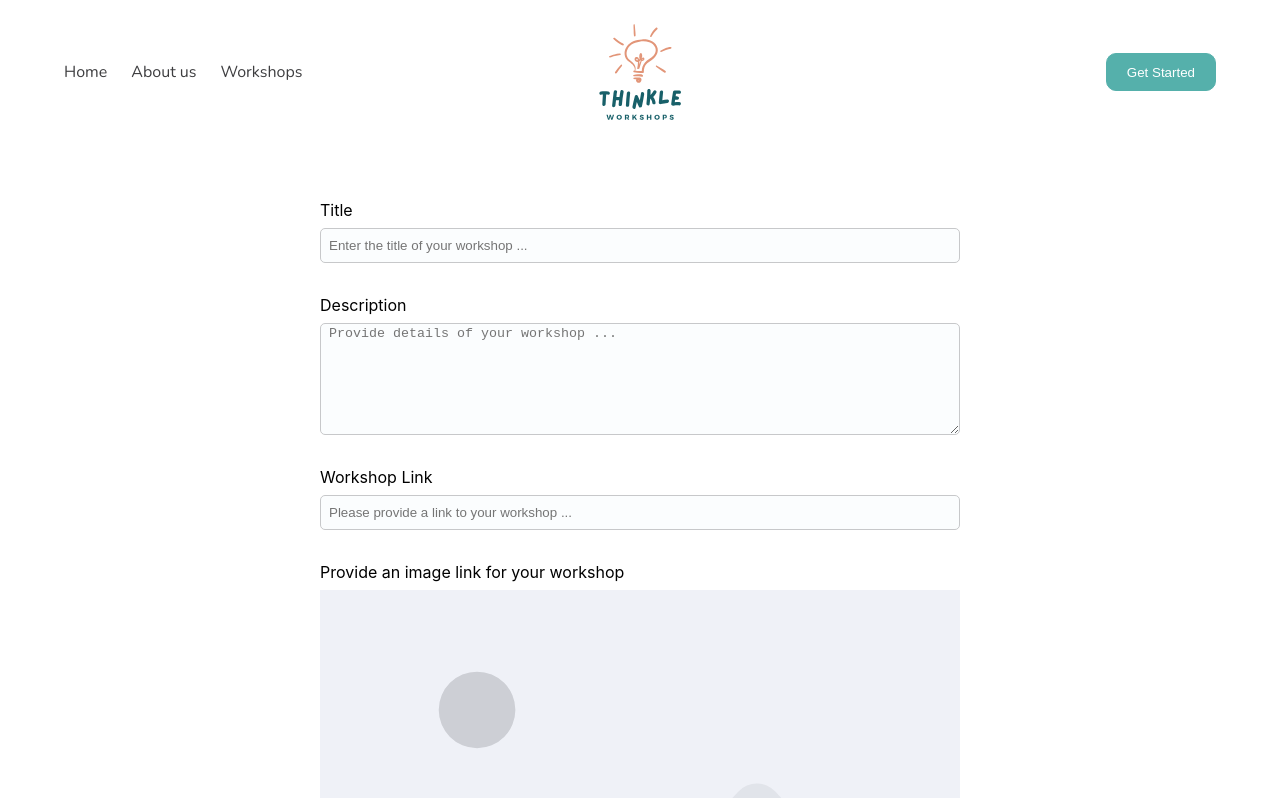
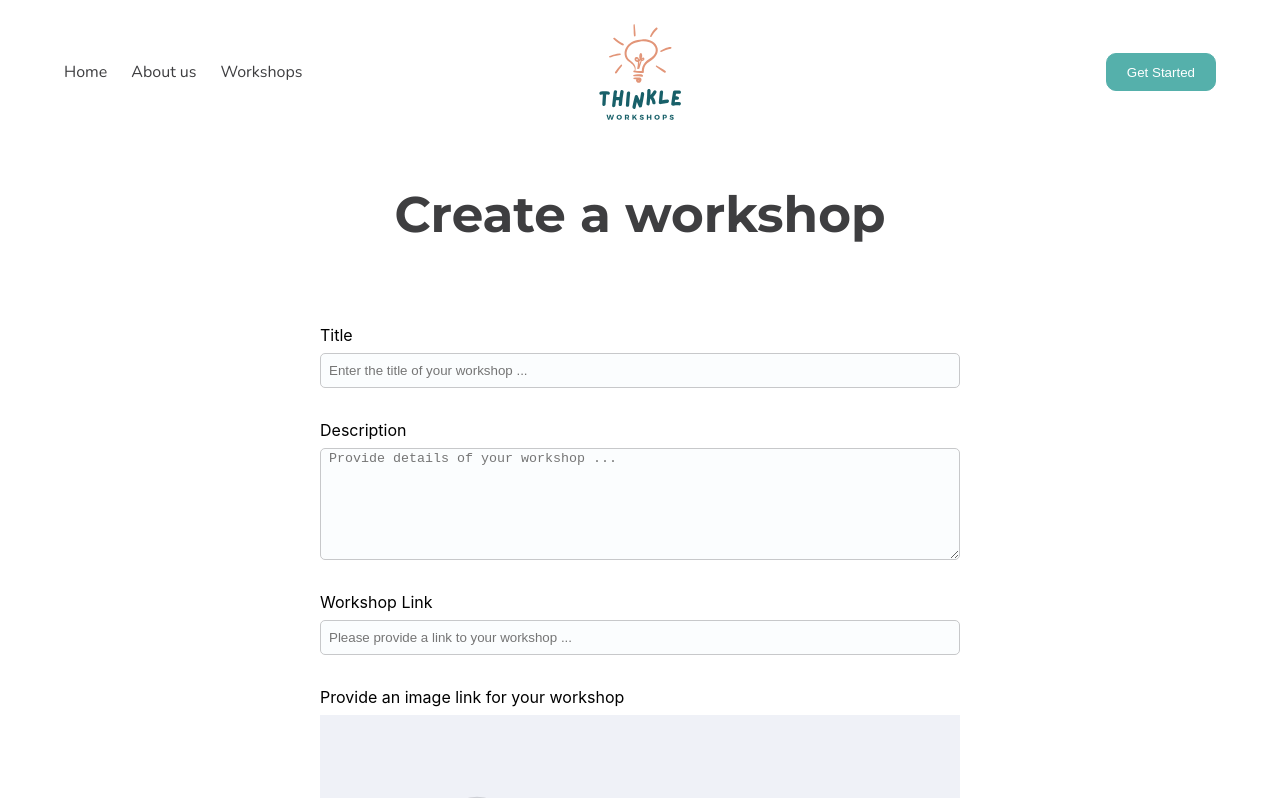
Before and after one commit to SheCodesAus/she-codes-group-project-frontend-fullstack-pancake, a React (Create React App) app: page /create-workshop in a window 1280 px wide. Shown: the top 798 px of the page. Built offline with nearby package versions, Linux system fonts and the light colour scheme.

Commit message:
Add title to create workshop page

```diff
--- a/src/components/common/Banner/style.css
+++ b/src/components/common/Banner/style.css
@@ -2,6 +2,7 @@
   display: flex;
   flex-direction: column;
   align-items: flex-start;
+  width: 100%;
 }
 
 .center-align {
--- a/src/pages/CreateWorkshopPage.jsx
+++ b/src/pages/CreateWorkshopPage.jsx
@@ -1,10 +1,14 @@
 import React from "react";
 import Container from "../components/common/Container";
+import Banner from "../components/common/Banner";
 import CreateWorkshopForm from "../components/modules/CreateWorkshop";
 
 export default function CreateWorkshopPage() {
   return (
     <>
+      <Container wrapperVariant="banner">
+        <Banner variant="center-align">Create a workshop</Banner>
+      </Container>
       <Container>
         <CreateWorkshopForm />
       </Container>
```
